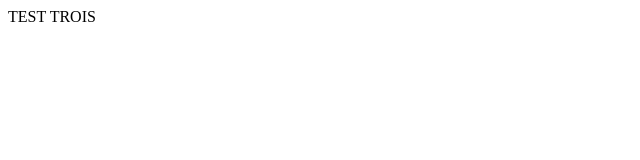
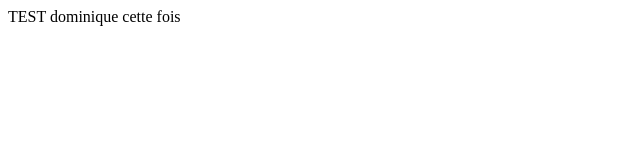
Before and after one commit to djoisin/djoisin.github.io, a plain HTML site: page index.html in a window 1280 px wide. Shown: the whole page, without its empty margins (0-640 px from the left). Drawn offline with Linux system fonts and the light colour scheme.

Commit message:
dominique qui test

```diff
--- a/index.html
+++ b/index.html
@@ -3,6 +3,6 @@
         <title>Release note de l'API</title>
     </head>
     <body>
-        TEST TROIS
+        TEST dominique cette fois
     </body>
 </html>
```
